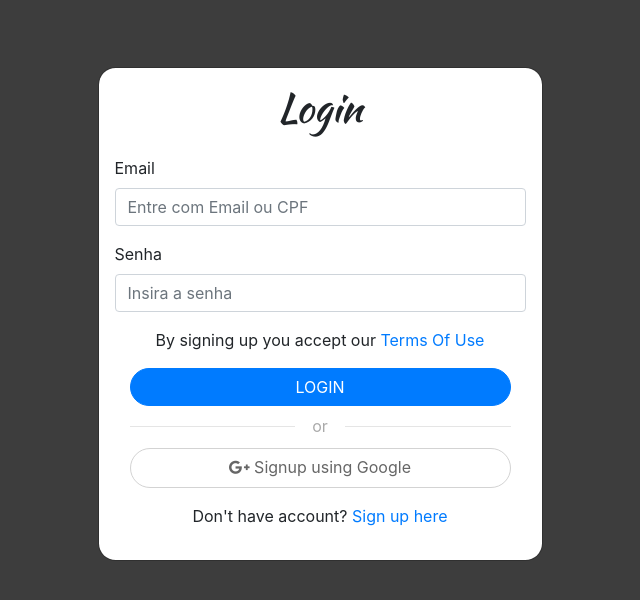
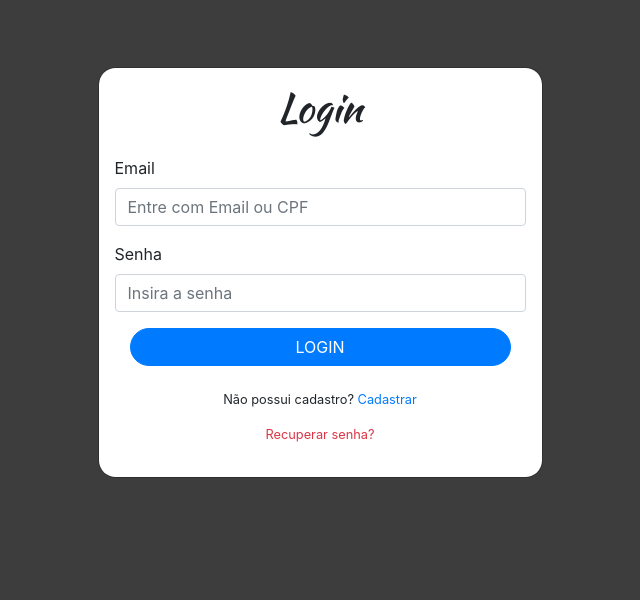
Before and after one commit to TaisGuissi/Loja-Virtual, a PHP site: page /sistema in a window 1280 px wide. Shown: the top 600 px of the page, without its empty margins (320-960 px from the left). Run offline with PHP 8.4, Linux system fonts and the light colour scheme; some libraries are stand-ins or nearby versions.

Commit message:
Modal Para Cadastro

```diff
--- a/sistema/index.php
+++ b/sistema/index.php
@@ -29,9 +29,7 @@ include_once("../config.php");
 
 <body>
 
-</body>
 
-</html>
 
 <body>
     <div class="container">
@@ -53,27 +51,18 @@ include_once("../config.php");
                                 <label for="exampleInputEmail1">Senha</label>
                                 <input type="password" name="password" id="senha" class="form-control" aria-describedby="emailHelp" placeholder="Insira a senha">
                             </div>
-                            <div class="form-group">
-                                <p class="text-center">By signing up you accept our <a href="#">Terms Of Use</a></p>
-                            </div>
+
                             <div class="col-md-12 text-center ">
                                 <button type="submit" class=" btn btn-block mybtn btn-primary tx-tfm">Login</button>
                             </div>
-                            <div class="col-md-12 ">
-                                <div class="login-or">
-                                    <hr class="hr-or">
-                                    <span class="span-or">or</span>
-                                </div>
-                            </div>
-                            <div class="col-md-12 mb-3">
-                                <p class="text-center">
-                                    <a href="javascript:void();" class="google btn mybtn"><i class="fa fa-google-plus">
-                                        </i> Signup using Google
-                                    </a>
-                                </p>
-                            </div>
-                            <div class="form-group">
-                                <p class="text-center">Don't have account? <a href="#" id="signup">Sign up here</a></p>
+
+
+                            <div class="form-group mt-4">
+                                <small>
+                                <p class="text-center">Não possui cadastro? <a href="#" id="signup"data-toggle="modal" data-target="#modalCadastro">Cadastrar</a></p>
+
+                                <p class="text-center"><a class="text-danger" href="#" id="signup"data-toggle="modal" data-target="#modalRecuperar">Recuperar senha?</a></p>
+                                </small>
                             </div>
                         </form>
 
@@ -118,4 +107,27 @@ include_once("../config.php");
         </div>
     </div>
 
-</body>
+    </body>
+
+</html>
+<!-- Modal -->
+
+<div class="modal fade" id="modalCadastro" tabindex="-1" role="dialog" aria-labelledby="exampleModalLabel" aria-hidden="true">
+    <div class="modal-dialog" role="document">
+        <div class="modal-content">
+            <div class="modal-header">
+                <h5 class="modal-title" id="exampleModalLabel">Cadastrar</h5>
+                <button type="button" class="close" data-dismiss="modal" aria-label="Close">
+                    <span aria-hidden="true">&times;</span>
+                </button>
+            </div>
+            <div class="modal-body">
+                ...
+            </div>
+            <div class="modal-footer">
+                <button type="button" class="btn btn-secondary" data-dismiss="modal">Fechar</button>
+                <button type="button" class="btn btn-primary">Cadastrar</button>
+            </div>
+        </div>
+    </div>
+</div>
```
